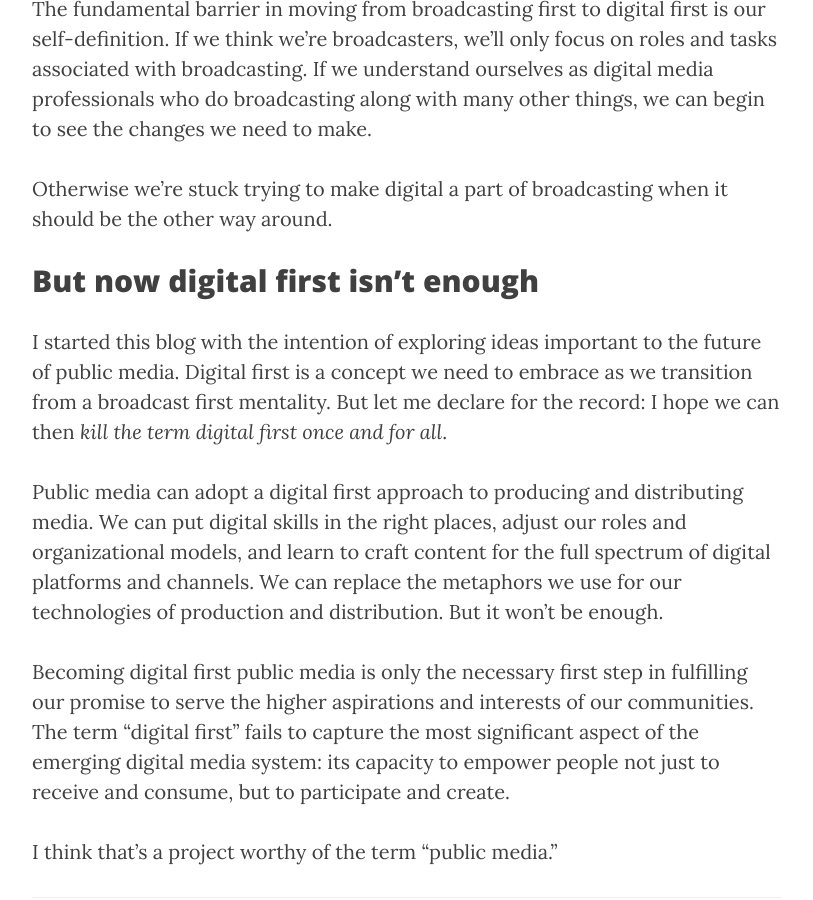
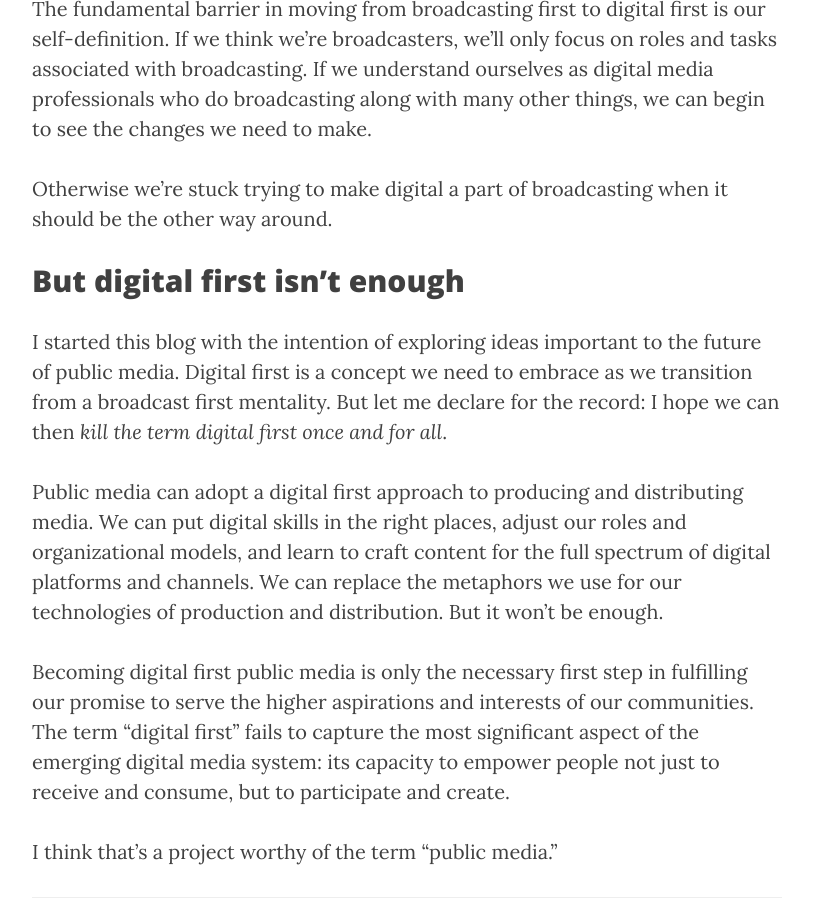
Before and after one commit to jackbrighton/jackbrighton.github.io, a Jekyll site: the page built from _posts/2015-05-25-what-is-digital-first.md, in a window 1280 px wide and 900 px high, scrolled down 3477 px. Shown: the whole window, without its empty margins (233-1046 px from the left). Built offline with Jekyll 4.4.1, drawn with Linux system fonts in a browser that asks for light colours; nearby versions of some CDN libraries.

Commit message:
final tweak

```diff
--- a/_posts/2015-05-25-what-is-digital-first.md
+++ b/_posts/2015-05-25-what-is-digital-first.md
@@ -55,7 +55,7 @@ The fundamental barrier in moving from broadcasting first to digital first is ou
 
 Otherwise we’re stuck trying to make digital a part of broadcasting when it should be the other way around.
 
-## But now digital first isn’t enough
+## But digital first isn’t enough
 
 I started this blog with the intention of exploring ideas important to the future of public media. Digital first is a concept we need to embrace as we transition from a broadcast first mentality. But let me declare for the record: I hope we can then _kill the term digital first once and for all_.
 
```
